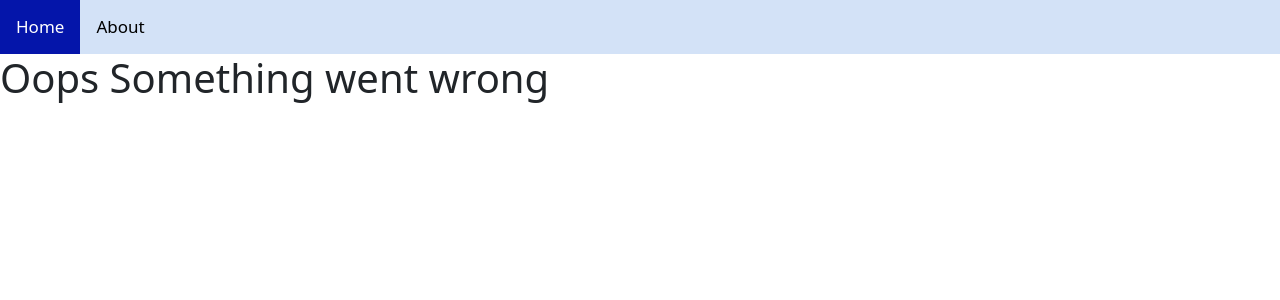
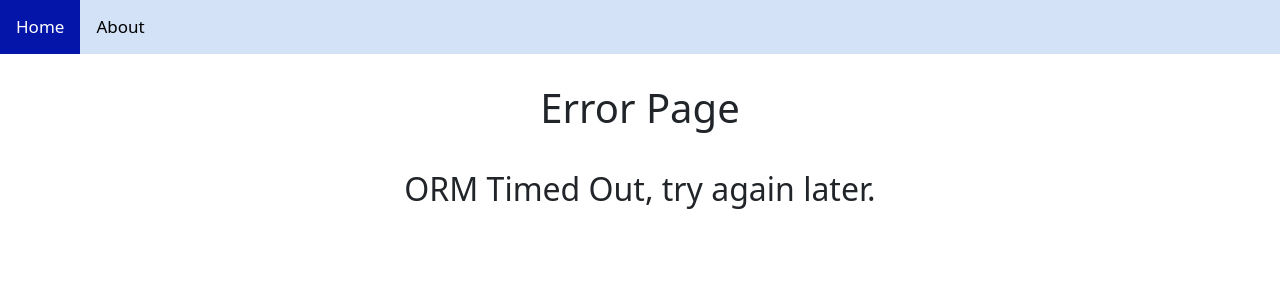
Before and after one commit to PolMesegue/eprivo, a PHP site: page /error.php?code=1 in a window 1280 px wide. Shown: the top 300 px of the page. Run offline with PHP 8.4, Linux system fonts and the light colour scheme.

Commit message:
some error handling

```diff
--- a/domain_analizer.php
+++ b/domain_analizer.php
@@ -35,7 +35,7 @@ if (checkdnsrr($domain, "A")) {
         }
     }
 } else {
-    header('Location: ./error.php');
+    header('Location: ./error.php?code=2');
     die();
 }
 
@@ -90,7 +90,7 @@ if (checkdnsrr($domain, "A")) {
                 } else {
                     endTime = new Date();
                     if ((endTime - startTime) > 30000) {
-                        window.location.replace("error.php");
+                        window.location.replace("error.php?code=1");
                     }
                 }
             }
--- a/error.php
+++ b/error.php
@@ -1,3 +1,8 @@
+<?php
+
+$err = htmlspecialchars(stripslashes(trim($_GET["code"])));
+
+?>
 <!DOCTYPE html>
 <html lang="en">
 
@@ -5,7 +10,7 @@
     <meta charset="UTF-8">
     <meta charset="utf-8">
     <meta name="viewport" content="width=device-width, initial-scale=1">
-    <title>ePrivacy Observatory</title>
+    <title>Error Page</title>
     <link href="https://cdn.jsdelivr.net/npm/bootstrap@5.0.1/dist/css/bootstrap.min.css" rel="stylesheet" integrity="sha384-+0n0xVW2eSR5OomGNYDnhzAbDsOXxcvSN1TPprVMTNDbiYZCxYbOOl7+AMvyTG2x" crossorigin="anonymous">
     <link rel="stylesheet" href="style.css">
 
@@ -17,7 +22,21 @@
         <a class="active" href="index.php">Home</a>
         <a href="about.php">About</a>
     </div>
-    <h1> Oops Something went wrong </h1>
+    <h1 style="text-align:center;padding-top:30px;"> Error Page </h1>
+    <?php
+
+        if ($err == "1") {
+            echo "<h2 style=\"text-align:center;padding-top:30px;\"> ORM Timed Out, try again later.</h1>";
+        }
+        elseif ($err == "2"){
+            echo "<h2 style=\"text-align:center;padding-top:30px;\"> The introduced domain does not have a valid A record.</h1>";
+        }
+        else {
+            echo $err;
+            echo "<h2 style=\"text-align:center;padding-top:30px;\"> Oops Something went wrong.</h1>";
+        }
+    ?>
+
 
     <script src="https://cdn.jsdelivr.net/npm/bootstrap@5.0.1/dist/js/bootstrap.bundle.min.js" integrity="sha384-gtEjrD/SeCtmISkJkNUaaKMoLD0//ElJ19smozuHV6z3Iehds+3Ulb9Bn9Plx0x4" crossorigin="anonymous"></script>
 
```
